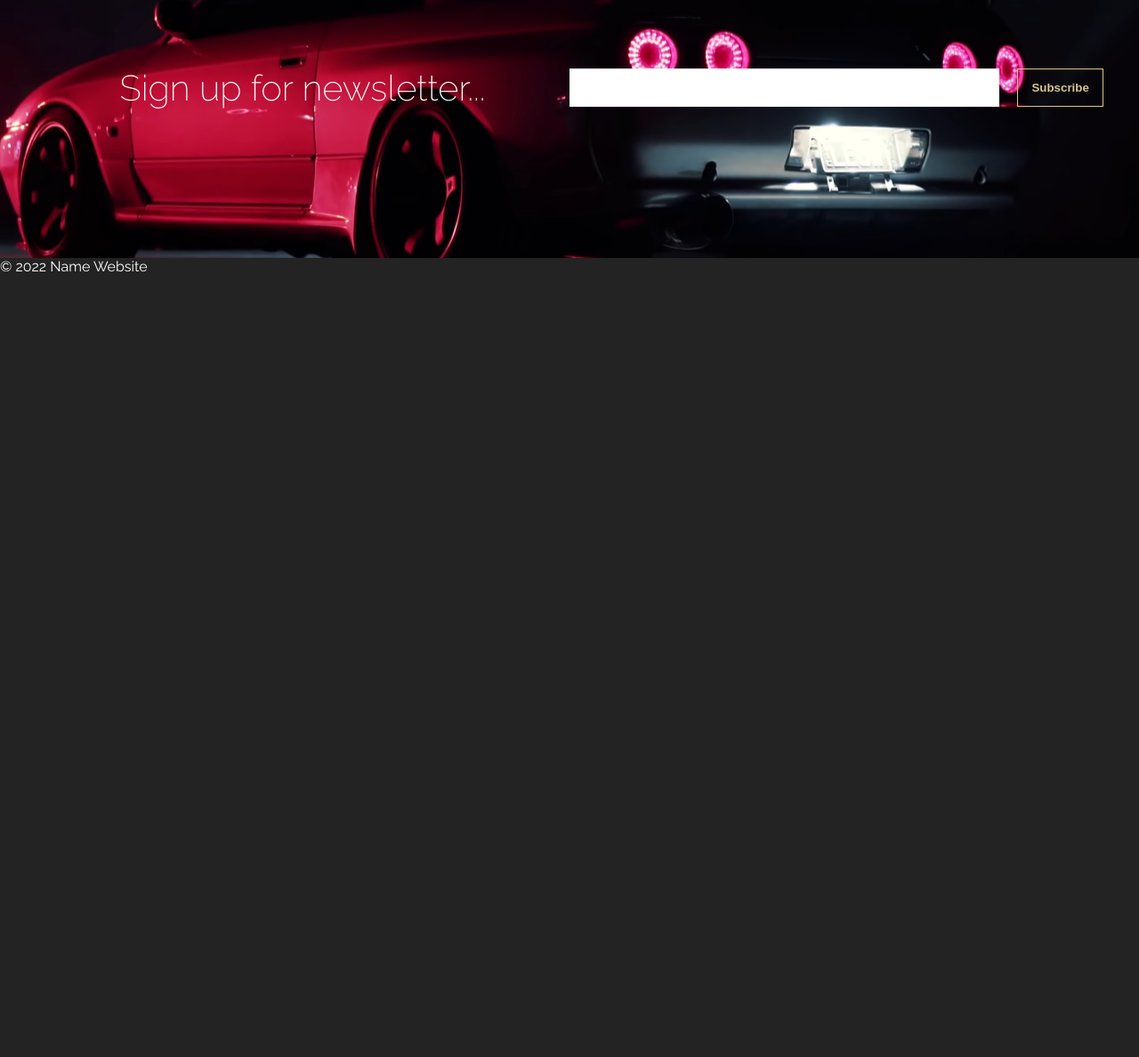
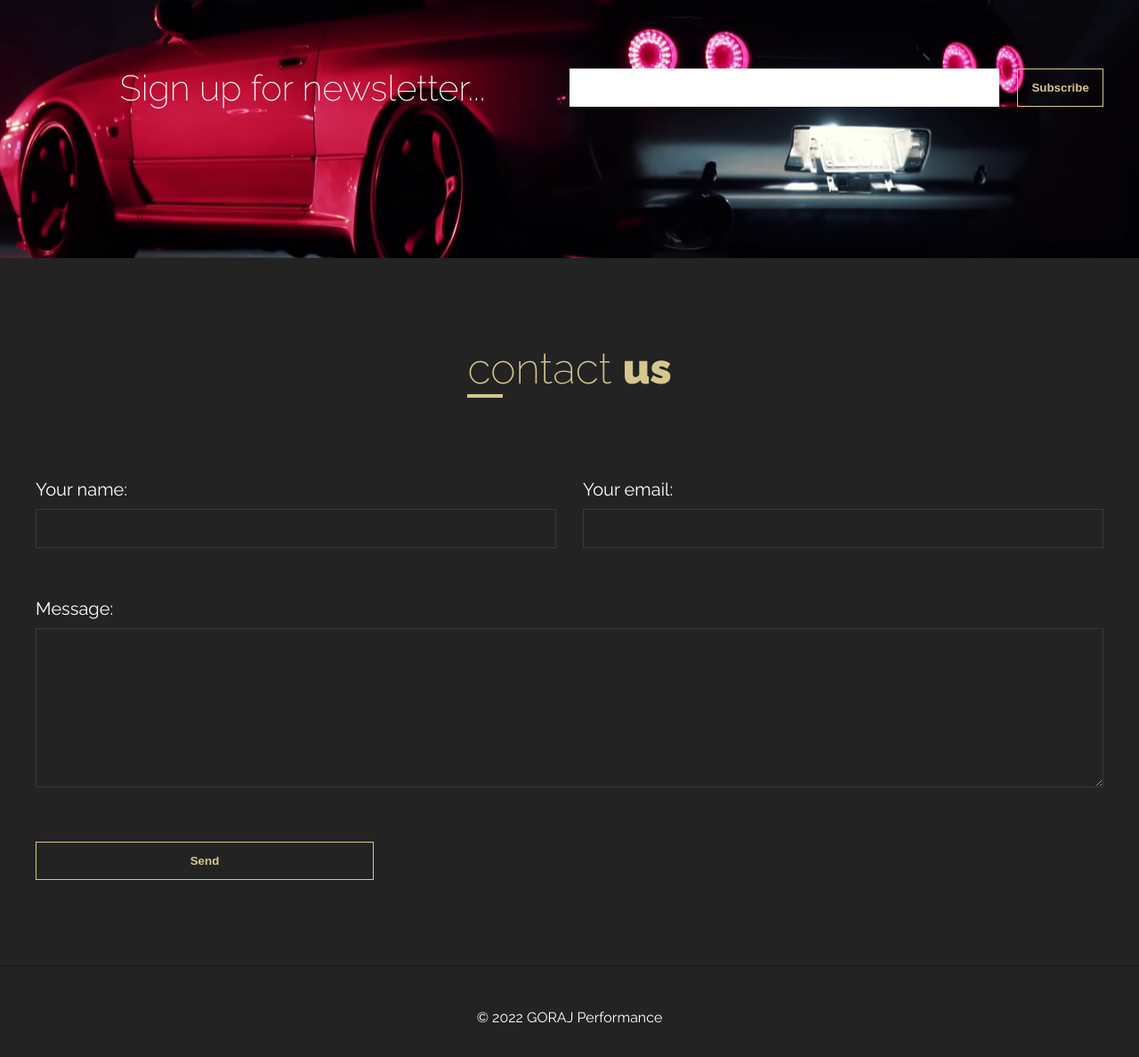
Before and after one commit to LarGesiK/Responsive-website-on-grid, a plain HTML site: page index.html in a window 1280 px wide. Shown: the part 4414-5602 px from the top of the page at 89% size. Before the commit the page ends 4723 px from the top, so only its background shows below. Drawn offline with nearby package versions, Linux system fonts and the light colour scheme; files that its build step writes are made by us from their sources.

Commit message:
created and styling section contact

```diff
--- a/index.html
+++ b/index.html
@@ -182,12 +182,38 @@
             </div>
         </section>
 
+        <section class="contact" id="contact">
+            <div class="wrapper">
+                <h2 class="section-title">contact <span>us</span></h2>
+                <form class="contact__form">
+
+                    <div class="contact__form-box">
+                        <label for="name">Your name:</label>
+                        <input type="text" id="name">
+                    </div>
+                    <div class="contact__form-box">
+                        <label for="mail">Your email:</label>
+                        <input type="email" id="mail">
+                    </div>
+                    <div class="contact__form-box">
+                        <label for="msg">Message:</label>
+                        <textarea id="msg" cols="30" rows="10"></textarea>
+                    </div>
+
+                    <button type="submit" class="contact__form-btn">Send</button>
+
+                </form>
+            </div>
+        </section>
+
+
+
     </main>
 
 
 
     <footer class="footer">
-        <p class="footer__bottom-text"> &copy; <span class="footer__year"></span> Name Website</p>
+        <p class="footer__bottom-text"> &copy; <span class="footer__year"></span> GORAJ Performance</p>
     </footer>
     <script src="js/main.js"></script>
 </body>
--- a/sass/_medium.scss
+++ b/sass/_medium.scss
@@ -62,4 +62,33 @@
             }
         }
     }
+
+    .contact {
+        &__form {
+            gap: 30px;
+        }
+
+        &__form-box {
+            &:nth-child(1) {
+                grid-column: 1/4;
+                grid-row: 1/2;
+            }
+
+            &:nth-child(2) {
+                grid-column: 4/7;
+                grid-row: 1/2;
+            }
+
+            &:nth-child(3) {
+                grid-column: 1/-1;
+                grid-row: 2/3;
+            }
+        }
+
+        &__form-btn {
+            grid-row: 3/4;
+        }
+    }
+
+
 }
--- a/sass/main.scss
+++ b/sass/main.scss
@@ -390,6 +390,87 @@ h1.company-name {
     }
 }
 
+// contact
+
+.contact {
+    padding: 6em 2em;
+
+    &__form {
+        display: grid;
+        grid-template-columns: repeat(6, 1fr);
+    }
+
+    &__form-box {
+        label {
+            display: block;
+            margin-bottom: 0.5em;
+            font-size: 2rem;
+        }
+
+        textarea {
+            max-width: 100%;
+            width: 100%;
+            min-width: 100%;
+        }
+
+        input,
+        textarea {
+            padding: 1em 2em;
+            margin-bottom: 2em;
+            width: 100%;
+            color: $white;
+            background: none;
+            border: 1px solid rgba(255, 255, 255, .1);
+
+            &:focus {
+                outline: none;
+                border: 1px solid $gold;
+            }
+        }
+
+        &:nth-child(1) {
+            grid-column: 1/-1;
+            grid-row: 1/2;
+        }
+
+        &:nth-child(2) {
+            grid-column: 1/-1;
+            grid-row: 2/3;
+        }
+
+        &:nth-child(3) {
+            grid-column: 1/-1;
+            grid-row: 3/4;
+        }
+    }
+
+    &__form-btn {
+        grid-column: 1/3;
+        grid-row: 4/5;
+        padding: 1em;
+        border: 1px solid $gold;
+        background: none;
+        font-weight: bold;
+        color: $gold;
+        cursor: pointer;
+        transition: background-color .3s, color .3s;
+
+        &:hover,
+        &:focus {
+            outline: none;
+            color: $dark;
+            background-color: $gold;
+        }
+    }
+}
+
+
+.footer {
+    padding: 3em 1em;
+    border-top: 1px solid $darker;
+    text-align: center;
+}
+
 @import './small';
 @import './medium';
 @import './large';
```
Also changed, not shown: css/main.css, 1 other file.
